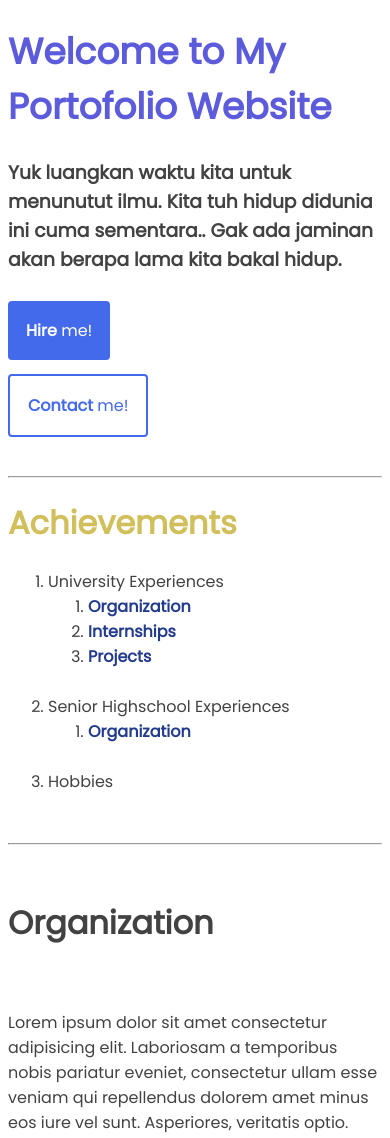
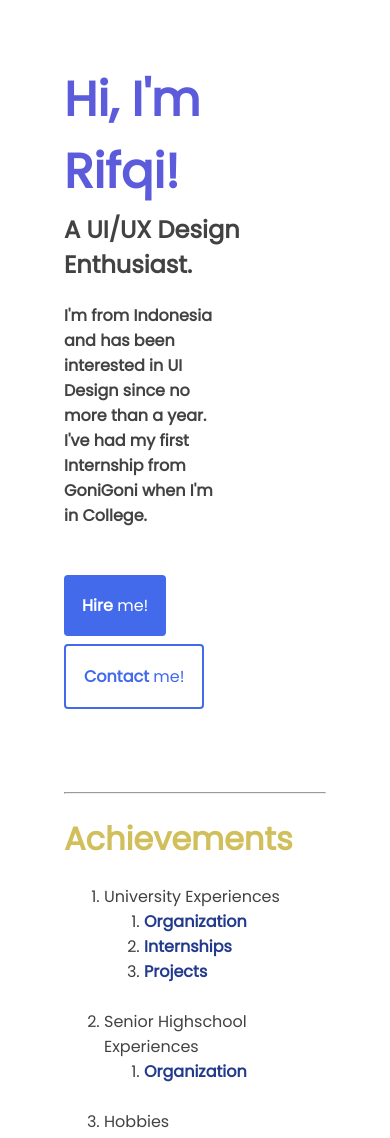
Before and after one commit to Rifqiandicp/coursera-test, a plain HTML site: page Site/Index.html in a window 390 px wide. Shown: the top 1138 px of the page. Drawn offline with Linux system fonts and the light colour scheme; a script that the page names is missing.

Commit message:
added media queries

```diff
--- a/Site/Index.html
+++ b/Site/Index.html
@@ -12,20 +12,22 @@
 </head>
 
 <body>
-    <h1 id="Top">Welcome to My Portofolio Website</h1>
-    <h3>Yuk luangkan waktu kita untuk menunutut ilmu. Kita tuh hidup didunia ini cuma sementara.. Gak ada jaminan akan berapa lama kita bakal hidup.</h3>
+    <h1 id="Top">Hi, I'm Rifqi!</h1>
+    <h2>A UI/UX Design Enthusiast.</h2>
+    <h4>I'm from Indonesia and has been interested in UI Design since no more than a year. I've had my first Internship from GoniGoni when I'm in College.</h4>
     <br>
-    <a id="primaryButton" href="http://www.google.com" target="_blank">
-        <b>Hire</b> me!
-    </a>
+    <div id="primaryButton">
+        <a href="http://www.google.com" target="_blank">
+            <b>Hire</b> me!
+        </a>
+    </div>
 
-    <br>
-    <br>
-    <br>
+    <div id="secondaryButton">
+        <a href="http://www.google.com" target="_blank">
+            <b>Contact</b> me!
+        </a>
+    </div>
 
-    <a id="secondaryButton" href="http://www.google.com" target="_blank">
-        <b>Contact</b> me!
-    </a>
 
     <br>
     <br>
@@ -58,7 +60,7 @@
     <br>
 
     <h1 id="sect1">Organization</h1>
-    <img src="" alt="">
+    <img src="img/dkm.jpg" alt="dkm" width="270" height="270">
         <p>Lorem ipsum dolor sit amet consectetur adipisicing elit. Laboriosam a temporibus nobis pariatur eveniet, consectetur ullam esse veniam qui repellendus dolorem amet minus eos iure vel sunt. Asperiores, veritatis optio.
         </p>
 
@@ -66,7 +68,7 @@
         <p>Lorem ipsum dolor sit amet consectetur adipisicing elit. Laboriosam a temporibus nobis pariatur eveniet, consectetur ullam esse veniam qui repellendus dolorem amet minus eos iure vel sunt. Asperiores, veritatis optio.
         </p>
 
-    <h1 id="sect3">Projects</h1>
+    <h1 id="sect3">Designs</h1>
     <img src="img/DesignJam1.png" width="270" height="270" alt="Design jam 1">
     <p>Lorem ipsum dolor sit amet consectetur adipisicing elit. Laboriosam a temporibus nobis pariatur eveniet, consectetur ullam esse veniam qui repellendus dolorem amet minus eos iure vel sunt. Asperiores, veritatis optio.
     </p>
--- a/Site/style.css
+++ b/Site/style.css
@@ -1,13 +1,35 @@
+*{
+    box-sizing: border-box;
+}
 body{
     font-family: 'Poppins', sans-serif;
     color: rgb(66, 66, 66);
+    margin: 0px 64px 0px 64px;
+    background-color: white;
+
 }
+
 
 #Top{
     color: rgb(91, 91, 219);
-    font-size: 36px;
+    font-size:48px;
     font-weight: bold;
+    width: fit-content;
+    margin-bottom: 4px;
+    margin-top: 64px;
 }
+
+h2{
+    width: fit-content;
+    margin-bottom: 4px;
+    margin-top: 4px;
+
+}
+
+h4{
+    width: 60%;
+}
+
 
 .Achievement{
     color:rgb(209, 191, 91);
@@ -31,7 +53,19 @@ body{
     background-color: rgb(67, 106, 235);
     color: white;
     text-decoration: none;
-    margin-bottom: 10px;
+    margin-bottom: 8px;
+    width: fit-content;
+}
+
+#secondaryButton{
+    margin-top: 8px;
+    border: 2px;
+    border-style: solid;
+    border-color: rgb(67, 106, 235);
+    border-radius: 4px;
+    padding: 18px;
+    color: rgb(67, 106, 235);
+    width: fit-content;
 }
 #primaryButton:hover{
     border: 1px;
@@ -40,33 +74,47 @@ body{
     background-color: rgb(74, 94, 160);
     color: white;
     text-decoration: none;
-    margin-bottom: 10px;
-}
-#secondaryButton{
-    margin-top: 10px;
-    border: 2px;
-    border-style: solid;
-    border-color: rgb(67, 106, 235);
-    border-radius: 4px;
-    padding: 18px;
-    color: rgb(67, 106, 235);
-    text-decoration: none;
 }
 #secondaryButton:hover{
-    margin-top: 10px;
-    border: 2px;
     border-style: solid;
     border-color:rgb(154, 178, 255);
     border-radius: 4px;
     padding: 18px;
+    color: 4a74ff;
+    background-color: #b7c8ff;
+    text-decoration: none;
+}
+
+#primaryButton > a{
+    color: rgb(255, 255, 255);
+    text-decoration: none;
+}
+
+#secondaryButton > a{
     color: rgb(67, 106, 235);
     text-decoration: none;
 }
 
 
-a:hover{
-    background-color: rgb(154, 178, 255);
-}
 a:active{
     background-color: rgb(56, 79, 153);
+    text-decoration: none;
 }
+
+/*************** LARGE devices only************/
+
+@media (min-width: 1200px){
+
+}
+
+/*************** MEDIUM devices only************/
+
+@media (min-width: 992px) and (max-width: 1199px){
+
+}
+
+/*************** SMALL devices only************/
+
+@media (min-width: 992px) and (max-width: 1199px){
+
+}
```
Also changed, not shown: Site/img/dkm.jpg (added).
